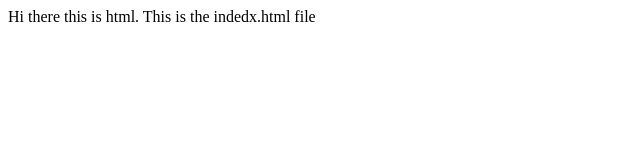
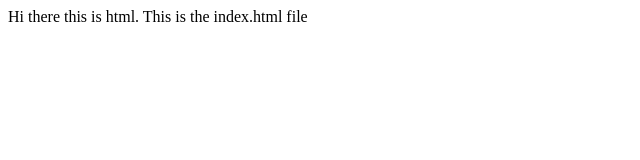
Before and after one commit to hellbrueck/simple-webserver, a plain HTML site: page index.html in a window 1280 px wide. Shown: the full height of the page, 0-640 px from the left. Drawn offline with Linux system fonts and the light colour scheme.

Commit message:
Update index.html
spelling corrected.

```diff
--- a/index.html
+++ b/index.html
@@ -2,6 +2,6 @@
   <head>
   </head>
 	<body>
-		Hi there this is html. This is the indedx.html file
+		Hi there this is html. This is the index.html file
 	</body>
 </html>
```
